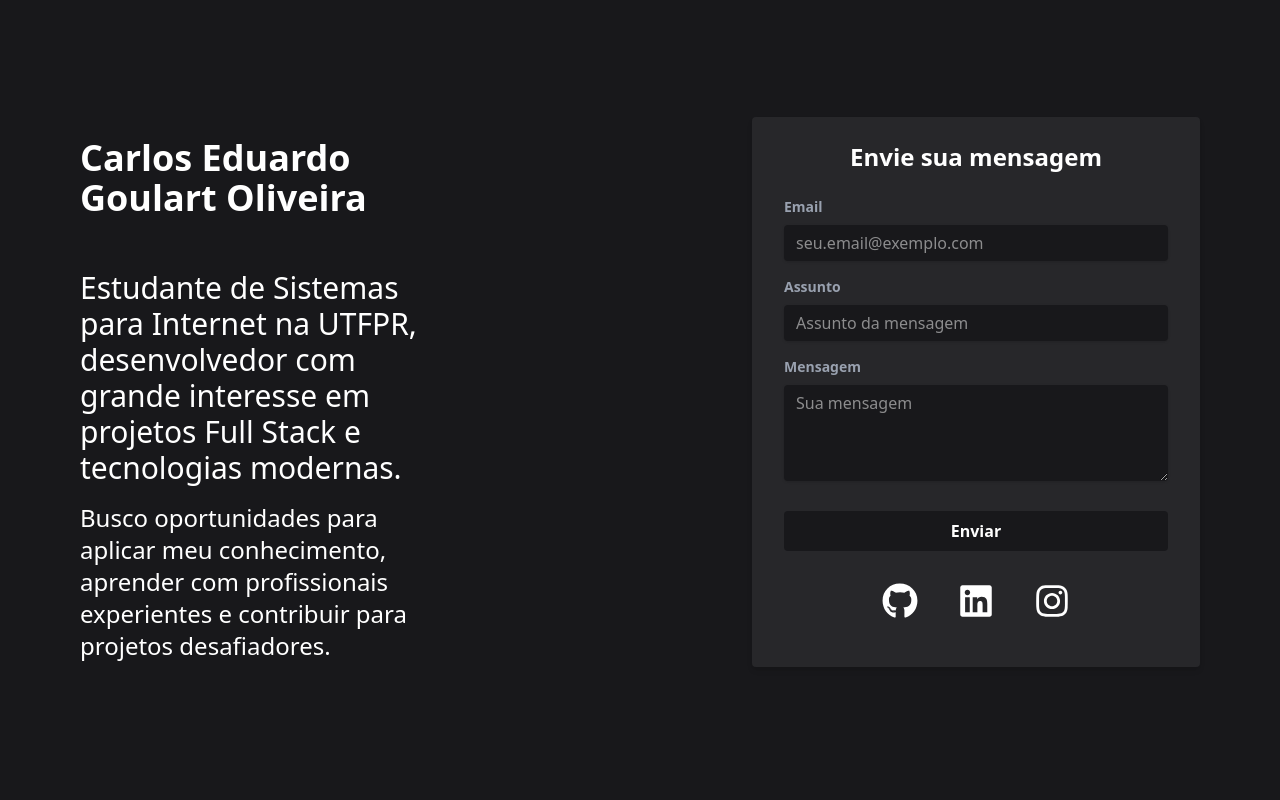
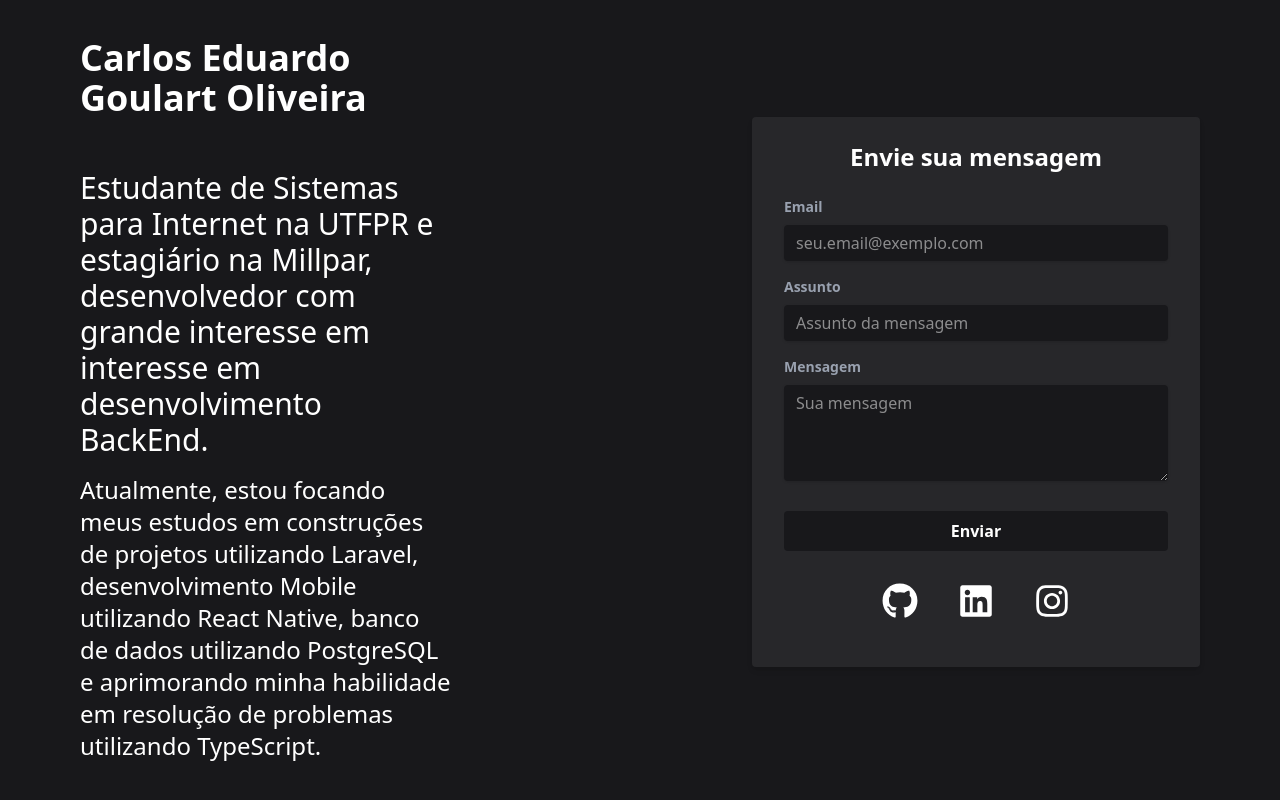
Before and after one commit to CarlosEGoulart/Portfolio, a React (Vite) app: page / in a window 1280 px wide. Shown: the part 800-1600 px from the top of the page. Built offline with nearby package versions, Linux system fonts and the light colour scheme.

Commit message:
Update AboutMe.tsx

```diff
--- a/src/components/AboutMe.tsx
+++ b/src/components/AboutMe.tsx
@@ -40,13 +40,13 @@ export default function AboutMe() {
             <h1 className="text-2xl sm:text-3xl md:text-4xl max-w-xl font-bold mb-8">Carlos Eduardo Goulart Oliveira</h1>
             <div>
                 <p className="text-xl sm:text-2xl md:text-3xl mb-4 max-w-xl">
-                    Estudante de Sistemas para Internet na UTFPR,
-                    desenvolvedor com grande interesse em projetos Full Stack
-                    e tecnologias modernas.
+                    Estudante de Sistemas para Internet na UTFPR e estagiário na Millpar,
+                    desenvolvedor com grande interesse em interesse em desenvolvimento BackEnd.
                 </p>
                 <p className="text-lg sm:text-xl md:text-2xl max-w-xl">
-                    Busco oportunidades para aplicar meu conhecimento, aprender
-                    com profissionais experientes e contribuir para projetos desafiadores.
+                    Atualmente, estou focando meus estudos em construções de projetos utilizando Laravel,
+                    desenvolvimento Mobile utilizando React Native, banco de dados utilizando PostgreSQL
+                    e aprimorando minha habilidade em resolução de problemas utilizando TypeScript.
                 </p>
             </div>
         </div>
```
